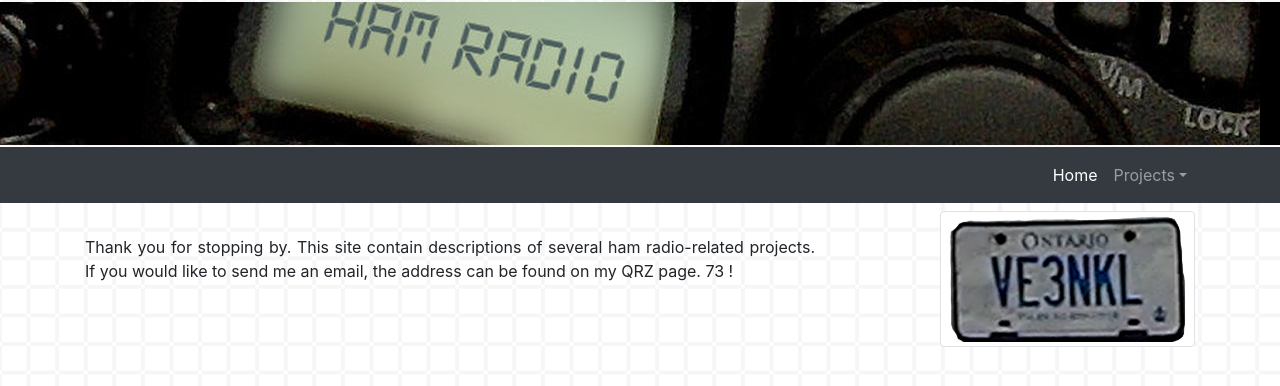
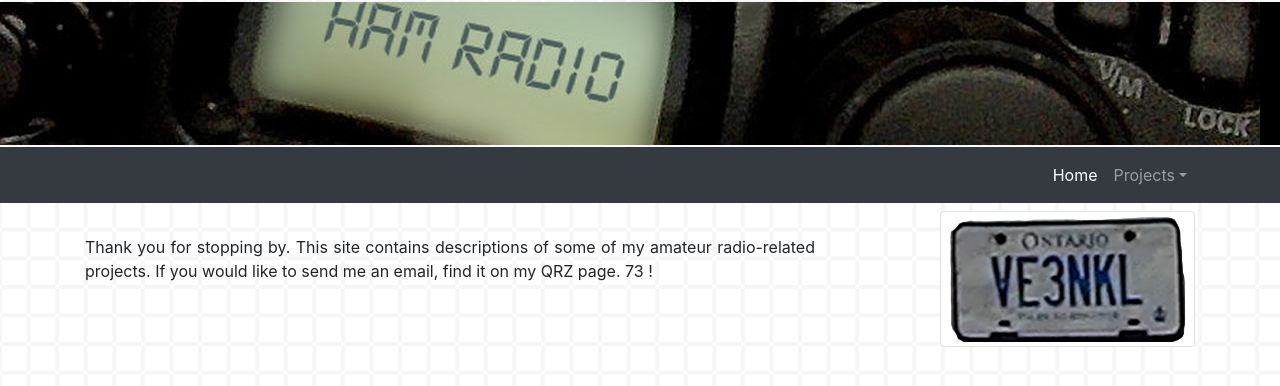
Before and after one commit to ve3nkl/ve3nkl.github.io, a plain HTML site: page index.html in a window 1280 px wide. Shown: the part 56-442 px from the top of the page. Drawn offline with Linux system fonts and the light colour scheme.

Commit message:
Add files via upload

```diff
--- a/index.html
+++ b/index.html
@@ -78,9 +78,9 @@
 
       <div class="row">
         <div class="col-sm-8">
-<p class="text-justify"><br/>Thank you for stopping by. This site contain
-descriptions of several ham radio-related projects. If you would like to
-send me an email, the address can be found on my QRZ page. 73 !</p>
+<p class="text-justify"><br/>Thank you for stopping by. This site contains
+descriptions of some of my amateur radio-related projects. If you would like to
+send me an email, find it on my QRZ page. 73 !</p>
         </div>
         <div class="col-sm-3 offset-sm-1">
           <img src="licplate.png" class="img-thumbnail round">
```
